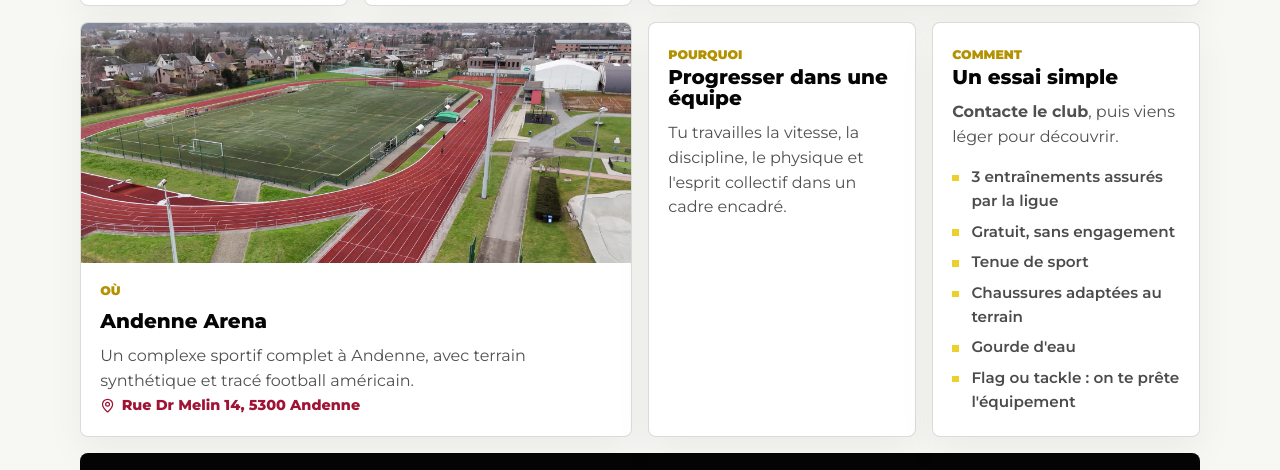
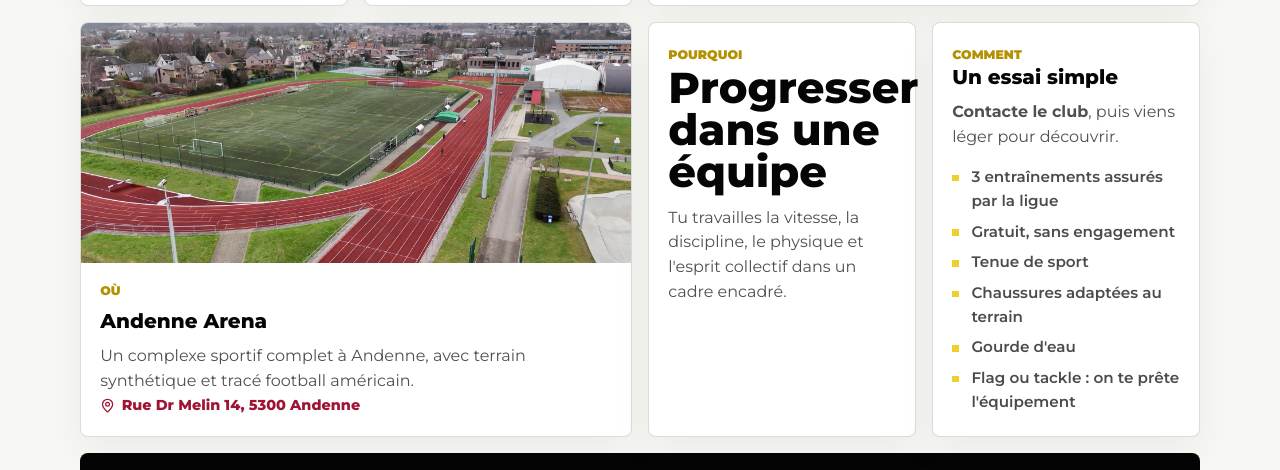
Before and after one commit to MLyte/andenne-bears.be, a plain HTML site: page index.html in a window 1280 px wide. Shown: the part 4112-4582 px from the top of the page. Drawn offline with Linux system fonts and the light colour scheme; no server answers.

Commit message:
Enlarge progression info title

```diff
--- a/bears.css
+++ b/bears.css
@@ -1053,6 +1053,11 @@ h3 {
 
 .info-grid h3 {
   margin-bottom: 0.75rem;
+}
+
+.info-grid article:nth-of-type(5) h3 {
+  font-size: clamp(2.25rem, 4vw, 2.7rem);
+  line-height: 0.98;
 }
 
 .heading-with-icon {
```
